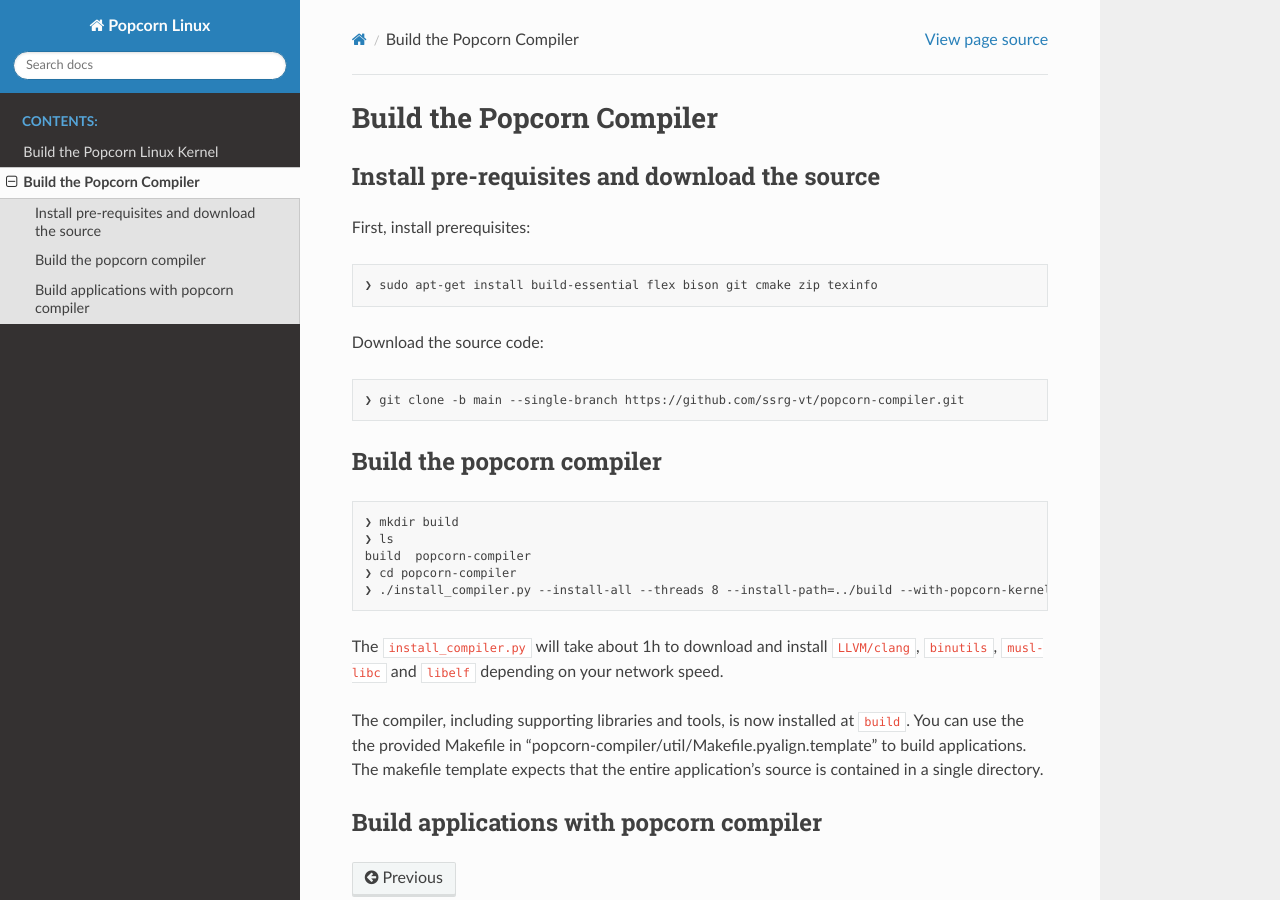
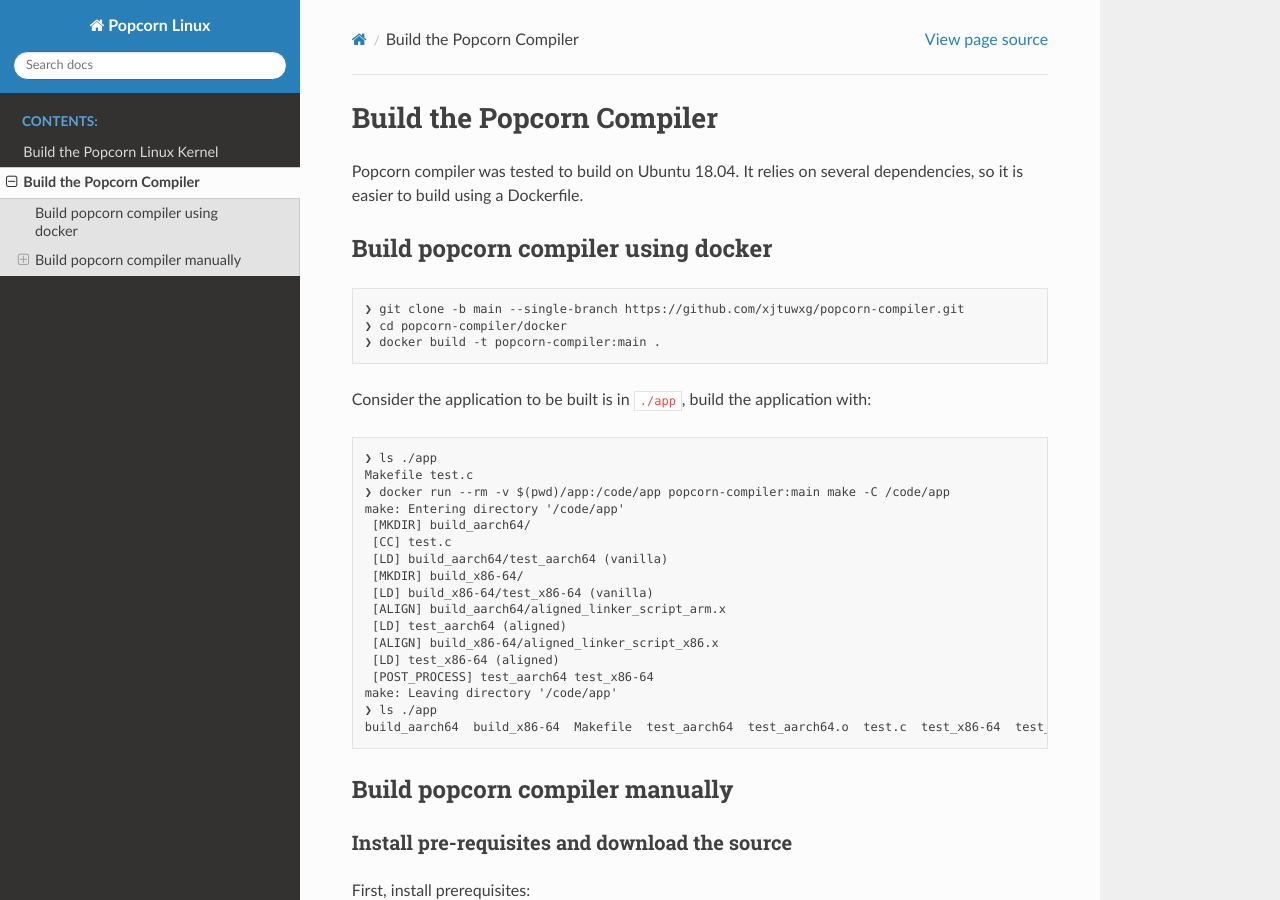
Before and after one commit to xjtuwxg/popcornlinux-doc, a Sphinx documentation site: the page built from source/build_compiler.md, in a window 1280 px wide and 900 px high. Built offline with Sphinx 7.4.7 and the Read the Docs theme 2.0.0, drawn with Linux system fonts in a browser that asks for light colours.

Commit message:
update instructions to build popcorn-compiler using docker

````diff
--- a/source/build_compiler.md
+++ b/source/build_compiler.md
@@ -1,6 +1,36 @@
 # Build the Popcorn Compiler
 
-## Install pre-requisites and download the source
+Popcorn compiler was tested to build on Ubuntu 18.04. It relies on several dependencies, so it is easier to build using a Dockerfile.
+
+## Build popcorn compiler using docker
+```
+❯ git clone -b main --single-branch https://github.com/xjtuwxg/popcorn-compiler.git
+❯ cd popcorn-compiler/docker
+❯ docker build -t popcorn-compiler:main .
+```
+Consider the application to be built is in `./app`, build the application with:
+```
+❯ ls ./app
+Makefile test.c
+❯ docker run --rm -v $(pwd)/app:/code/app popcorn-compiler:main make -C /code/app
+make: Entering directory '/code/app'
+ [MKDIR] build_aarch64/
+ [CC] test.c
+ [LD] build_aarch64/test_aarch64 (vanilla)
+ [MKDIR] build_x86-64/
+ [LD] build_x86-64/test_x86-64 (vanilla)
+ [ALIGN] build_aarch64/aligned_linker_script_arm.x
+ [LD] test_aarch64 (aligned)
+ [ALIGN] build_x86-64/aligned_linker_script_x86.x
+ [LD] test_x86-64 (aligned)
+ [POST_PROCESS] test_aarch64 test_x86-64
+make: Leaving directory '/code/app'
+❯ ls ./app
+build_aarch64  build_x86-64  Makefile  test_aarch64  test_aarch64.o  test.c  test_x86-64  test_x86_64.o
+```
+
+## Build popcorn compiler manually
+### Install pre-requisites and download the source
 First, install prerequisites:
 ```
 ❯ sudo apt-get install build-essential flex bison git cmake zip texinfo
@@ -9,7 +39,7 @@
 ```
 ❯ git clone -b main --single-branch https://github.com/ssrg-vt/popcorn-compiler.git
 ```
-## Build the popcorn compiler
+### Build the popcorn compiler
 ```
 ❯ mkdir build
 ❯ ls
@@ -20,6 +50,3 @@
 The `install_compiler.py` will take about 1h to download and install `LLVM/clang`, `binutils`, `musl-libc` and `libelf` depending on your network speed.
 
 The compiler, including supporting libraries and tools, is now installed at `build`. You can use the the provided Makefile in "popcorn-compiler/util/Makefile.pyalign.template" to build applications. The makefile template expects that the entire application's source is contained in a single directory.
-
-
-## Build applications with popcorn compiler
````
